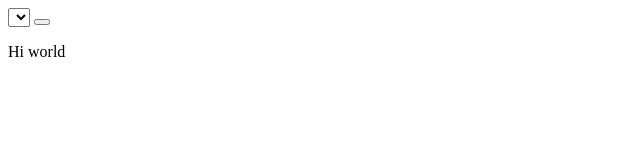
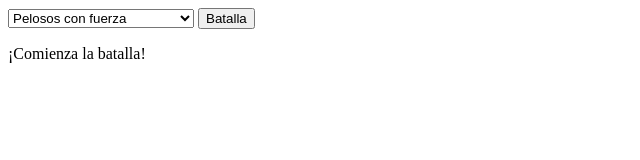
Before and after one commit to Adalab/modulo-2-evaluacion-intermedia-marialapc, a plain HTML site: page index.html in a window 1280 px wide. Shown: the whole page, without its empty margins (0-640 px from the left). Drawn offline with Linux system fonts and the light colour scheme.

Commit message:
create index css and js

```diff
--- a/index.html
+++ b/index.html
@@ -8,9 +8,19 @@
     <title>Document</title>
 </head>
 <body>
-    <select name="" id=""></select>
-    <button></button>
-    <p>Hi world</p>
+  <main>
+    <form>
+        <select class="js-select">
+          <option value="1">Pelosos con fuerza</option>
+          <option value="2">Sureños buenos con fuerza</option>
+          <option value="3">Enanos con fuerza</option>
+          <option value="4">Númenóreanos con fuerza</option>
+          <option value="5">Elfos con fuerza</option>
+        </select>
+        <button class="js-btn">Batalla</button>
+      </form>
+        <p>¡Comienza la batalla!</p>
+  </main>
 
     <script src="./js/main.js"></script>
 </body>
--- a/js/main.js
+++ b/js/main.js
@@ -0,0 +1 @@
+'use strict'
```
